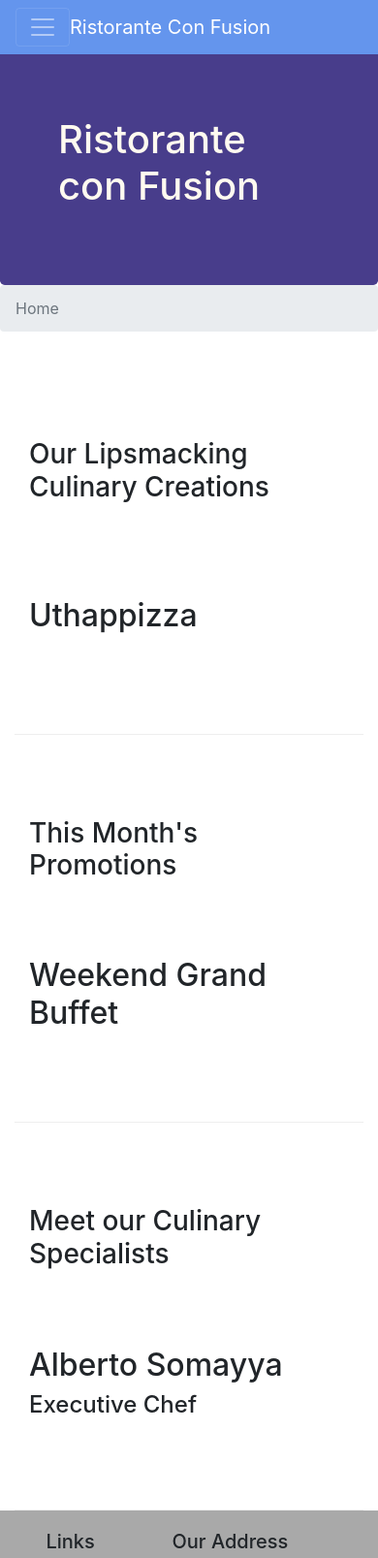
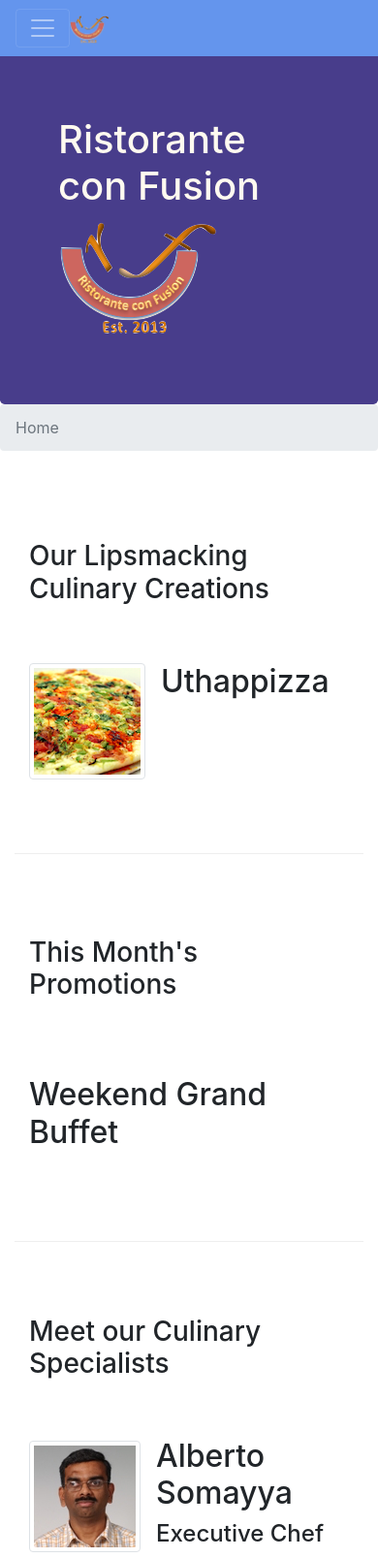
Before and after one commit to Arjunbhavsar/BootStrap4, a website: page index.html in a window 390 px wide. Shown: the top 1607 px of the page at 97% size. Drawn offline with nearby package versions, Linux system fonts and the light colour scheme.

Commit message:
Images and Media

```diff
--- a/index.html
+++ b/index.html
@@ -20,7 +20,7 @@
             <button class="navbar-toggler" type="button" data-toggle="collapse" data-target="#navbar">
                 <span class="navbar-toggler-icon"></span>
             </button>
-            <a class="navbar-brand mr-auto" href="#">Ristorante Con Fusion</a>
+            <a class="navbar-brand mr-auto" href="#"><img src="img/logo.png" height="30" width="41"></a>
             <div class="collapse navbar-collapse" id="navbar">
                 <ul class="navbar-nav mr-auto">
                     <li class="nav-item active"><a class="nav-link" href="#"><span class="fa fa-home fa-lg"></span> Home</a></li>
@@ -37,10 +37,10 @@
             <div class="row row-header align-items-center">
                 <div class="col-12 col-sm-6">
                     <h1>Ristorante con Fusion</h1>
-                <div class="col col-sm">
                     <p class="d-none d-sm-block">We take inspiration from the World's best cuisines, and create a unique fusion experience. Our lipsmacking creations will tickle your culinary senses!</p>
                 </div>
-                <div class="col col-sm">
+                <div class="col-12 col-sm align-self-center">
+                    <img src="img/logo.png" class="img-fluid">
                 </div>
             </div>
         </div>
@@ -58,9 +58,18 @@
             <div class="col-12 col-sm-4 order-sm-last col-md-3">
                 <h3>Our Lipsmacking Culinary Creations</h3>
             </div>
-            <div class="col col-sm order-sm-first col-md">
-                <h2>Uthappizza</h2>
-                <p class="d-none d-sm-block">A unique combination of Indian Uthappam (pancake) and Italian pizza, topped with Cerignola olives, ripe vine cherry tomatoes, Vidalia onion, Guntur chillies and Buffalo Paneer.</p>
+            <div class="col order-sm-first col-sm col-md">
+                <div class="media">
+                    <img class="d-flex mr-3 img-thumbnail align-self-center"
+                            src="img/uthappizza.png" alt="Uthappizza">
+                    <div class="media-body">
+                        <h2 class="mt-0">Uthappizza</h2>
+                        <p class="d-none d-sm-block">A unique combination of Indian Uthappam (pancake) and
+                            Italian pizza, topped with Cerignola olives, ripe vine
+                            cherry tomatoes, Vidalia onion, Guntur chillies and
+                            Buffalo Paneer.</p>
+                    </div>
+                </div>
             </div>
         </div>
 
@@ -80,9 +89,14 @@
                 <h3>Meet our Culinary Specialists</h3>
             </div>
             <div class="col col-sm order-sm-first col-md">
-                <h2>Alberto Somayya</h2>
-                <h4>Executive Chef</h4>
-                <p class="d-none d-sm-block">Award winning three-star Michelin chef with wide International experience having worked closely with whos-who in the culinary world, he specializes in creating mouthwatering Indo-Italian fusion experiences. </p>
+                <div class="media">
+                    <img class="d-flex mr-3 img-thumbnail align-self-center mt-0" src="img/alberto.png" alt="alberto">
+                    <div class="media-body">
+                        <h2 class="mt-0">Alberto Somayya</h2>
+                        <h4>Executive Chef</h4>
+                        <p class="d-none d-sm-block">Award winning three-star Michelin chef with wide International experience having worked closely with whos-who in the culinary world, he specializes in creating mouthwatering Indo-Italian fusion experiences. </p>
+                    </div>
+                </div>
             </div>
         </div>
     </div>
```
Also changed, not shown: img/alberto.png (added), img/buffet.png (added), img/logo.png (added), img/uthappizza.png (added), 1 other file.
